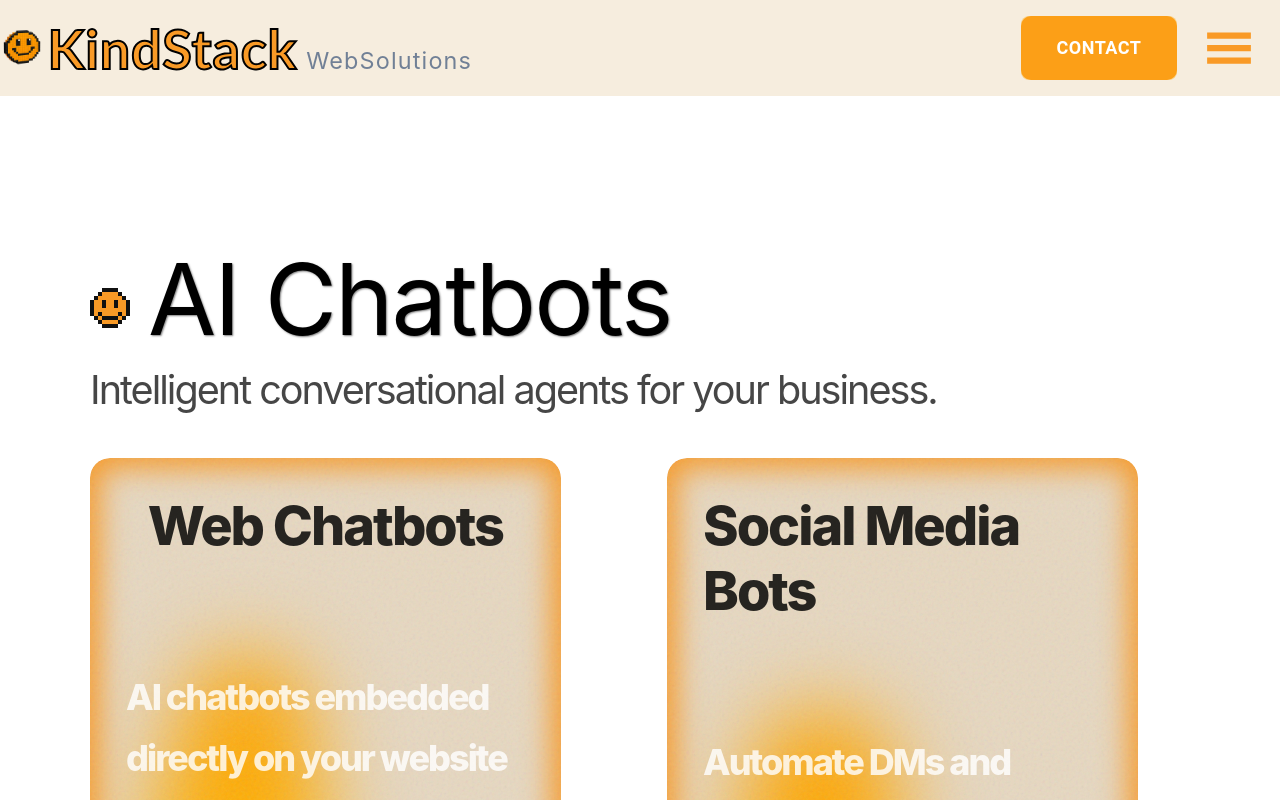
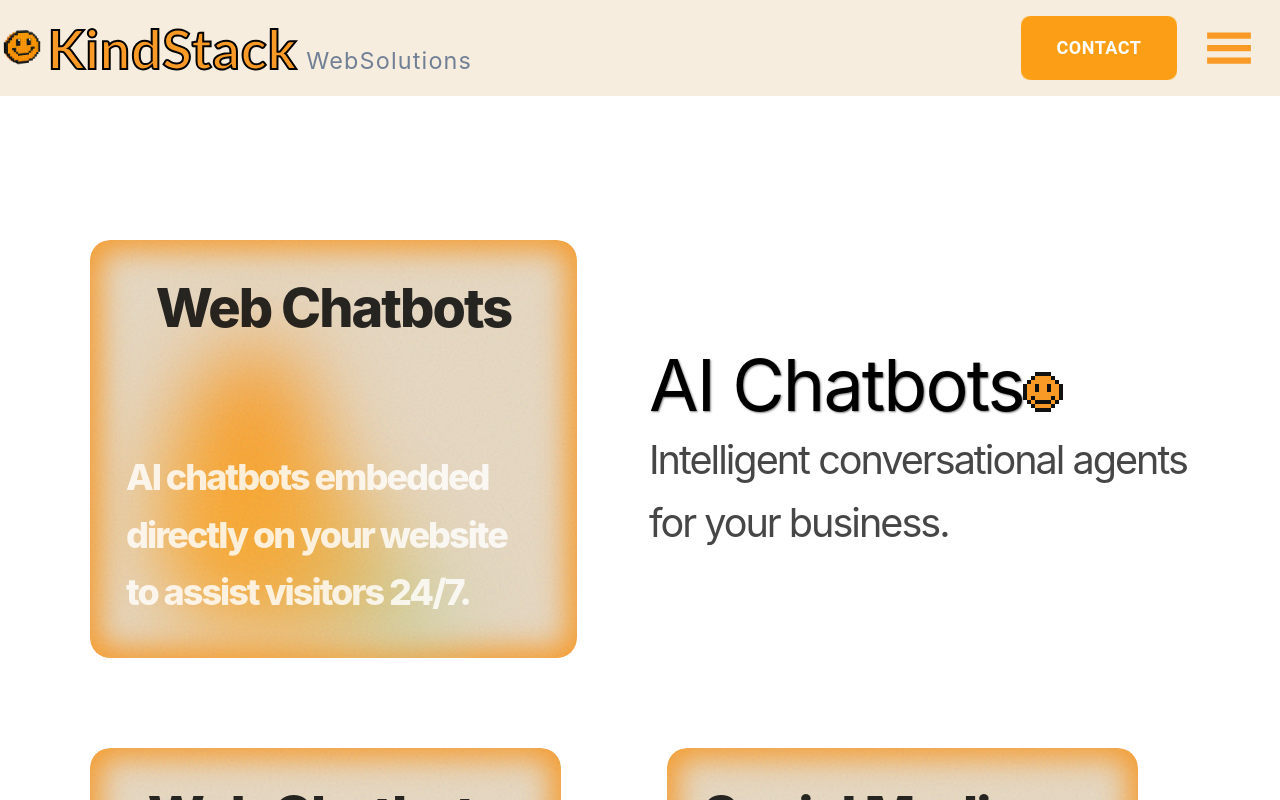
Before and after one commit to rrr5458/kindstack, a React (Vite) app: page /services/ai-chatbots in a window 1280 px wide. Shown: the top 800 px of the page. Built offline with nearby package versions, Linux system fonts and the light colour scheme; a web font is replaced by a local one.

Commit message:
Service page updates

```diff
--- a/src/App.tsx
+++ b/src/App.tsx
@@ -40,12 +40,12 @@ const App: React.FC = () => {
                 {
                   heading: "Web Chatbots",
                   text: "AI chatbots embedded directly on your website to assist visitors 24/7.",
-                  points: ["Custom knowledge base", "Lead generation", "Instant support"]
+                  points: []
                 },
                 {
                   heading: "Social Media Bots",
                   text: "Automate DMs and comments on Instagram, Messenger, and other platforms.",
-                  points: ["Increase engagement", "Handle common FAQs", "Seamless handoff to humans"]
+                  points: []
                 }
               ]}
             />
@@ -59,12 +59,12 @@ const App: React.FC = () => {
                 {
                   heading: "Managed Hosting",
                   text: "We handle the servers so you can focus on your business. Includes updates and backups.",
-                  points: ["99.9% Uptime", "Daily backups", "SSL Certificates included"]
+                  points: []
                 },
                 {
                   heading: "Performance Tuning",
                   text: "Optimized server environments designed specifically for speed and reliability.",
-                  points: ["CDN Integration", "Caching solutions", "Scalable resources"]
+                  points: []
                 }
               ]}
             />
@@ -78,12 +78,12 @@ const App: React.FC = () => {
                 {
                   heading: "Custom Frontends",
                   text: "Beautiful, responsive interfaces built with modern technologies like React and Tailwind.",
-                  points: ["Pixel-perfect design", "Mobile-first approach", "Interactive elements"]
+                  points: []
                 },
                 {
                   heading: "Robust Backends",
                   text: "Scalable server-side solutions to power your applications securely.",
-                  points: ["REST & GraphQL APIs", "Database design", "Authentication & Security"]
+                  points: []
                 }
               ]}
             />
@@ -97,12 +97,12 @@ const App: React.FC = () => {
                 {
                   heading: "Cross-Platform Apps",
                   text: "Reach both iOS and Android users with a single codebase using React Native or Flutter.",
-                  points: ["Cost-effective", "Faster time to market", "Native-like performance"]
+                  points: []
                 },
                 {
                   heading: "App Store Deployment",
                   text: "We handle the complex submission processes for both the Apple App Store and Google Play.",
-                  points: ["Guideline compliance", "Asset generation", "Post-launch support"]
+                  points: []
                 }
               ]}
             />
@@ -110,18 +110,18 @@ const App: React.FC = () => {
           <Route path="/services/automations-and-plugins" element={
             <Service
               title="Automations & Plugins"
-              iconColor="#ff8c42"
+              iconColor="#e7d4c8ff"
               description="Save time with smart workflow automation."
               details={[
                 {
                   heading: "Workflow Automation",
                   text: "Connect your apps and automate repetitive tasks using Zapier, Make, or custom scripts.",
-                  points: ["Reduce manual data entry", "Trigger-based actions", "Error-free operations"]
+                  points: []
                 },
                 {
                   heading: "Custom Plugins",
                   text: "Tailor-made plugins for platforms like WordPress, Shopify, or your own internal tools.",
-                  points: ["Extend functionality", "Seamless integration", "Ongoing maintenance"]
+                  points: []
                 }
               ]}
             />
@@ -135,12 +135,12 @@ const App: React.FC = () => {
                 {
                   heading: "Third-Party Integrations",
                   text: "Seamlessly connect your application with external services like Stripe, Twilio, or Salesforce.",
-                  points: ["Payment gateways", "CRM syncing", "Communication tools"]
+                  points: []
                 },
                 {
                   heading: "Custom API Development",
                   text: "Build robust, secure APIs to expose your data and services to partners or other applications.",
-                  points: ["RESTful architecture", "OAuth 2.0 security", "Comprehensive documentation"]
+                  points: []
                 }
               ]}
             />
--- a/src/components/GradientBackground.tsx
+++ b/src/components/GradientBackground.tsx
@@ -5,10 +5,15 @@ type ManagedBackgroundProps = {
   title: string;
   subtitle: string;
   children?: React.ReactNode;
+  blobColor?: string
 };
 
-const ManagedBackground = ({ title, subtitle, children }: ManagedBackgroundProps) => {
+const ManagedBackground = ({ title, subtitle, children, blobColor }: ManagedBackgroundProps) => {
   const interRef = useRef<HTMLDivElement>(null);
+
+  const blobColorStyle = {
+    "--color2": blobColor
+  } as React.CSSProperties;
 
   useEffect(() => {
     let animationFrameId: number;
@@ -34,7 +39,7 @@ const ManagedBackground = ({ title, subtitle, children }: ManagedBackgroundProps
   }, []);
 
   return (
-    <div className="gradient-bg">
+    <div className="gradient-bg" style={blobColorStyle}>
       <div className="content-overlay">
         <h1 className="managed-text-title">{title}</h1>
         <span className="managed-text-sub">{subtitle}</span>
--- a/src/components/Hero.tsx
+++ b/src/components/Hero.tsx
@@ -59,7 +59,7 @@ const Hero: React.FC = () => {
         </div>
         <div className="content-container-two">
           <div className="hero-gradient-overlay">
-            <GradientBackground title={"Your Support Team’s New Secret Weapon"} subtitle={"Automate 80% of your customer queries. Our AI learns from your FAQ and help desk to provide instant, human-like responses 24/7"} />
+            <GradientBackground title={"Your Support Team’s New Secret Weapon"} subtitle={"Automate 80% of your customer queries. Our AI learns from your FAQ and help desk to provide instant, human-like responses 24/7"} blobColor="#f99a26"/>
           </div>
           <div className="hero-gradient-overlay">
             <GradientBackground title={"Your Knowledge, Now Conversational"} subtitle={"Turn your website, PDFs, and business manuals into a secure, private AI agent that answers customers with 100% factual accuracy"}/>
--- a/src/pages/Service.tsx
+++ b/src/pages/Service.tsx
@@ -1,7 +1,7 @@
 import React from 'react';
 import './../styles/PageStyles.css';
-import './../styles/ServicesPage.css'; // Re-use the grid styling
-import './../styles/Hero.css'; // Add hero styling
+import './../styles/ServicesPage.css';
+import './../styles/Hero.css';
 import PixelSmiley from '../components/PixelSmiley';
 import GradientBackground from '../components/GradientBackground';
 
@@ -20,13 +20,14 @@ const Service: React.FC<ServiceProps> = ({ title, iconColor, description, detail
   return (
     <section className="service-hero-section" id="service-page">
       <div className="content-container-main">
-        <div className="content-container-one">
-          <div className="hero-title-one-container" style={{ width: '100%', marginRight: 0 }}>
-            <h1 className="hero-title-one">
-              <span style={{ display: 'inline-block', marginRight: '1rem', verticalAlign: 'middle' }}>
+        <div className="content-container-one-services">
+          <GradientBackground  title={details[0].heading} subtitle={details[0].text} blobColor={iconColor}/>
+          <div className="services-title-one-container" style={{ width: '100%', marginRight: 0 }}>
+            <h1 className="hero-title-one services-title">
+              {title}
+              <span style={{ display: 'inline-block', verticalAlign: 'middle' }}>
                 <PixelSmiley color={iconColor} scale={4} />
               </span>
-              {title}
             </h1>
             <p className="hero-sub-one">{description}</p>
           </div>
@@ -36,7 +37,7 @@ const Service: React.FC<ServiceProps> = ({ title, iconColor, description, detail
           <div className="page-content service-detail-grid" style={{ width: '100%', marginTop: 0 }}>
             {details.map((detail, index) => (
               <div key={index} className="hero-gradient-overlay" style={{ pointerEvents: 'auto' }}>
-                <GradientBackground title={detail.heading} subtitle={detail.text}>
+                <GradientBackground title={detail.heading} subtitle={detail.text} blobColor={iconColor}>
                   <ul style={{ listStylePosition: 'inside', paddingLeft: 0, marginTop: '2rem' }}>
                     {detail.points.map((point, i) => (
                       <li key={i}>{point}</li>
--- a/src/styles/GradientBackground.css
+++ b/src/styles/GradientBackground.css
@@ -1,7 +1,7 @@
 :root {
   --color-bg: #e7d8c1;
-  --color1: #000000;
-  --color2: 255, 165, 0;
+  --color1: #aed9b1;
+  --color2: #f99a26;
   --circle-size: 120%;
 }
 
@@ -12,8 +12,8 @@
   overflow: hidden;
   background: var(--color-bg);
   border-radius: 20px;
-  box-shadow: inset 0 0 30px 10px #f99a26;
-  mask-image: radial-gradient(circle, black 60%, #f99a26 100%);
+  box-shadow: inset 0 0 30px 10px var(--color2);
+  mask-image: radial-gradient(circle, black 60%, var(--color2) 100%);
 }
 
 .gradient-bg::before {
@@ -67,7 +67,11 @@ position: relative;
 
 .g1 {
   position: absolute;
-  background: radial-gradient(circle at center, rgba(var(--color1), 0.6) 0, rgba(var(--color1), 0) 50%);
+  background: radial-gradient(
+    circle at center,
+    color-mix(in srgb, var(--color1), transparent 50%) 0%,
+    color-mix(in srgb, var(--color1), transparent 100%) 50%
+  );
   width: var(--circle-size);
   height: var(--circle-size);
   top: 10%;
@@ -77,8 +81,11 @@ position: relative;
 
 .g2 {
   position: absolute;
-  background: radial-gradient(circle at center, rgba(var(--color2), 0.5) 0, rgba(var(--color2), 0) 50%);
-  width: var(--circle-size);
+  background: radial-gradient(
+    circle at center,
+    color-mix(in srgb, var(--color2), transparent 50%) 0%,
+    color-mix(in srgb, var(--color2), transparent 100%) 50%
+  );  width: var(--circle-size);
   height: var(--circle-size);
   top: 20%;
   right: 10%;
@@ -87,7 +94,11 @@ position: relative;
 
 .interactive {
   position: absolute;
-  background: radial-gradient(circle at center, rgba(var(--color2), 0.7) 0, rgba(var(--color2), 0) 70%);
+  background: radial-gradient(
+      circle at center,
+      color-mix(in srgb, var(--color2), transparent 30%) 0%,
+      color-mix(in srgb, var(--color2), transparent 100%) 70%
+    );
   width: 150%;
   height: 150%;
   top: calc(50% - 75%);
--- a/src/styles/ServicesPage.css
+++ b/src/styles/ServicesPage.css
@@ -1,5 +1,3 @@
-/* src/styles/ServicesPage.css */
-
 .service-hero-section {
     position: relative;
     display: flex;
@@ -7,6 +5,26 @@
     width: 100%;
     overflow: hidden;
     background-color: transparent;
+}
+
+.content-container-one-services {
+  display: flex;
+  width: 100%;
+  justify-content: space-between;
+  align-items: center;
+  padding: 5rem 5rem;
+  margin-top: 3rem;
+}
+
+.services-title-one-container {
+  position: relative;
+  width: 640;
+  margin-left: 4rem;
+}
+
+.services-title {
+    font-size: 4rem;
+    margin-right: 2rem;
 }
 
 .service-hero-section .content-container-one {
@@ -20,13 +38,11 @@
 
 .service-detail-grid {
     display: grid;
-    /* Creates 3 responsive columns */
     grid-template-columns: repeat(auto-fit, minmax(300px, 1fr));
     gap: 3rem;
     margin-top: 3rem;
 }
 
-/* Responsive adjustments */
 @media (max-width: 991px) {
     .service-detail-grid {
         grid-template-columns: repeat(auto-fit, minmax(280px, 1fr));
```
